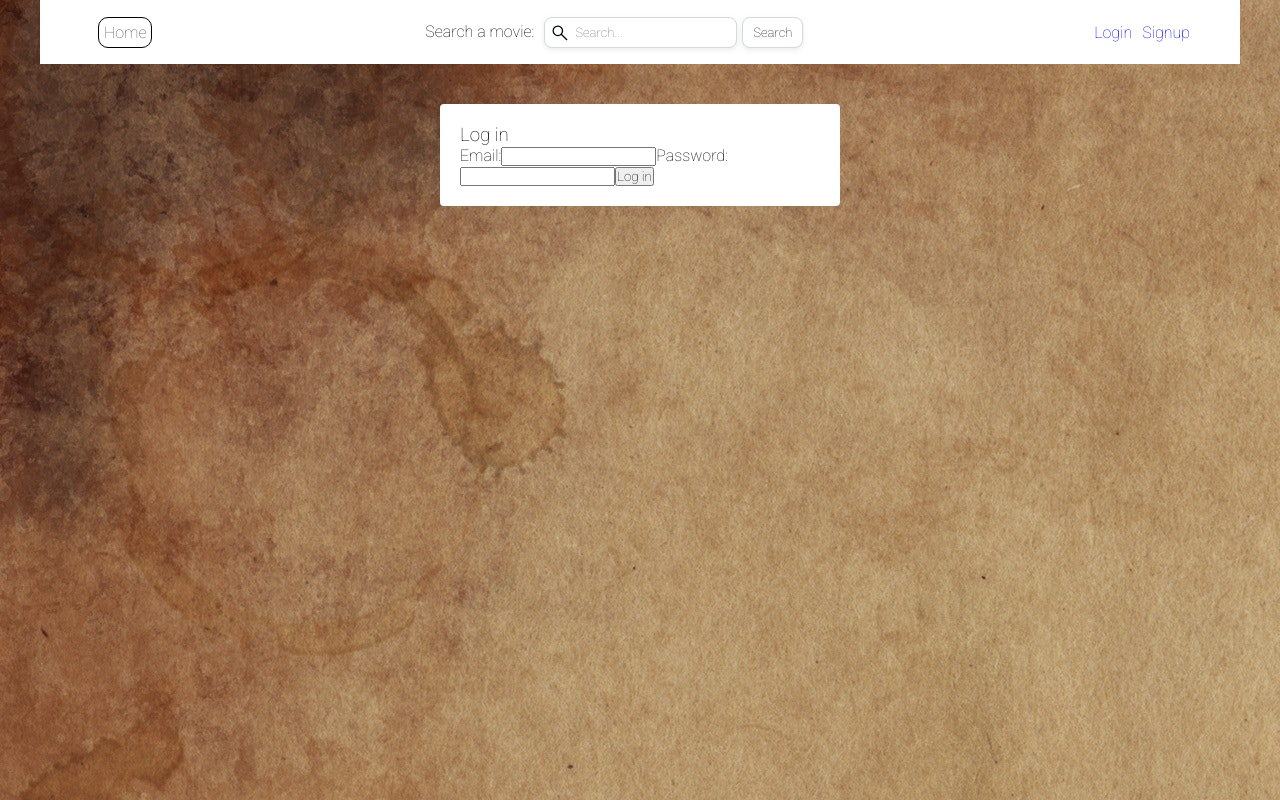
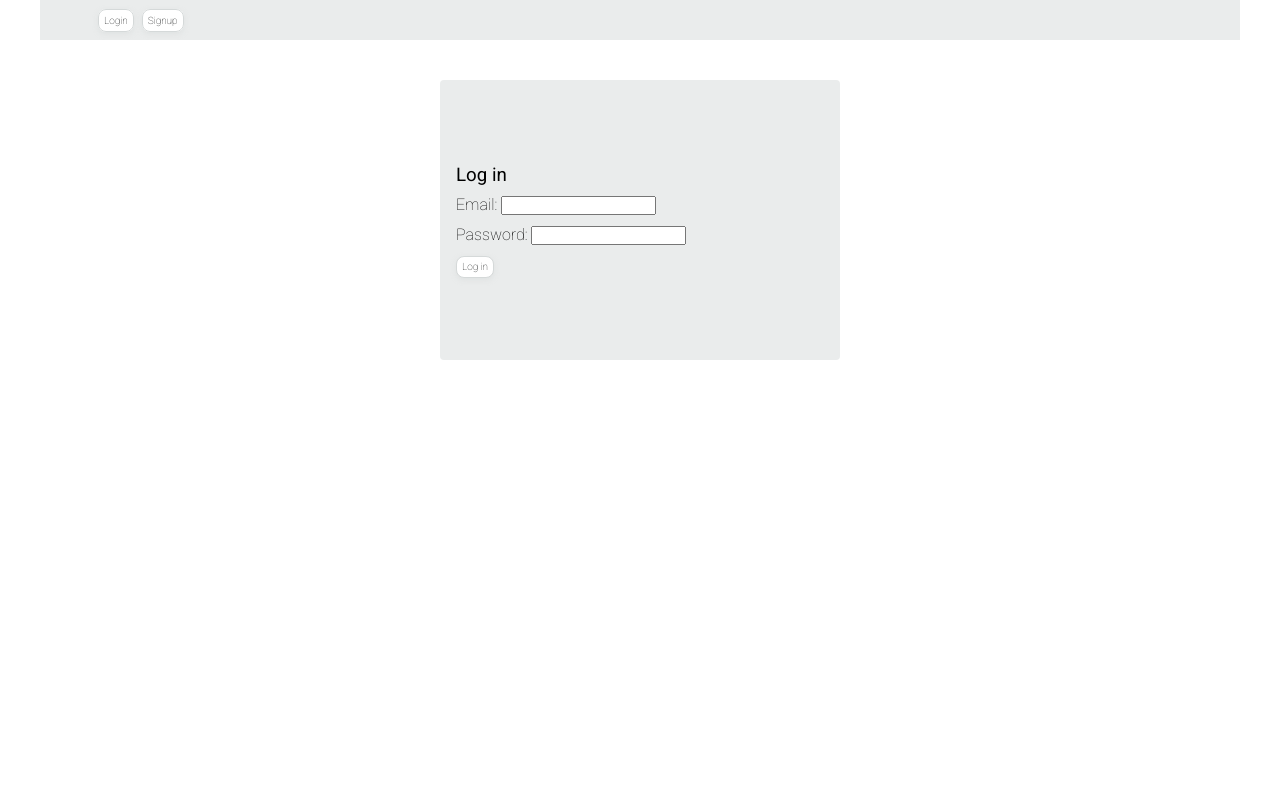
Before and after one commit to SylarLTC/review_movies, a React (Create React App) app in the folder frontend/: page /login in a window 1280 px wide. Built offline with nearby package versions, Linux system fonts and the light colour scheme.

Commit message:
updated App.scss

```diff
--- a/frontend/package.json
+++ b/frontend/package.json
@@ -17,6 +17,7 @@
     "react-dom": "^18.2.0",
     "react-router-dom": "^6.8.1",
     "react-scripts": "5.0.1",
+    "sass": "^1.62.1",
     "typescript": "^4.9.5",
     "web-vitals": "^2.1.4"
   },
--- a/frontend/src/App.css
+++ b/frontend/src/App.scss
@@ -1,23 +1,22 @@
 @import url("https://fonts.googleapis.com/css2?family=Roboto:wght@100;300;400;500;700;900&display=swap");
 
-:root {
-  --primary: rgb(88, 84, 84);
-  --secondary: rgb(244, 198, 254);
-  --marginMobLR: 0 auto;
-  --widthMob: 20rem;
-  /* Tablets */
-  --marginTabLR: 0 auto;
-  --widthTab: 600px;
-  /* Laptop */
-  --marginLapLR: 0 auto;
-  --widthLap: 824px;
-  /* Desktop */
-  --marginDeskLR: 0 auto;
-  --widthDesk: 1200px;
-  /* 4k Desktop */
-  --margin4kDeskLR: 0 auto;
-  --width4kDesk: 2200px;
-}
+$primary: rgb(88, 84, 84);
+$secondary: rgb(244, 198, 254);
+$bgc-grey: rgba(213, 217, 217, 0.5);
+$marginMobLR: 0 0;
+$widthMob: 100%;
+/* Tablets */
+$marginTabLR: 0 auto;
+$widthTab: 600px;
+/* Laptop */
+$marginLapLR: 0 auto;
+$widthLap: 824px;
+/* Desktop */
+$marginDeskLR: 0 auto;
+$widthDesk: 1200px;
+/* 4k Desktop */
+$margin4kDeskLR: 0 auto;
+$width4kDesk: 2200px;
 
 * {
   margin: 0;
@@ -32,7 +31,9 @@ a {
 }
 
 body {
-  background: url(./assets/pexels-pixabay-235985.jpg);
+  // background: url(./assets/pexels-pixabay-235985.jpg);
+  min-width: 330px;
+
 }
 
 textarea {
@@ -49,40 +50,46 @@ textarea {
 
 .home {
   background-color: #fff;
-  margin: var(--marginMobLR);
-  width: var(--widthMob);
+  margin: $marginMobLR;
+  width: $widthMob;
 }
 
 .movies {
-  padding: 20px 20px;
+  padding: 10px 5px;
   display: grid;
   grid-template-columns: 1fr;
   gap: 20px;
+  width: 100%;
 }
 
 /* MovieForm.tsx */
 
 .movieForm {
   background-color: #fff;
-  margin: var(--marginMobLR);
-  width: var(--widthMob);
+  margin: $marginMobLR;
+  width: $widthMob;
   display: flex;
   justify-content: center;
   height: 100vh;
+  margin-top: 10px;
+}
+
+.movieForm-form {
+  font-size: 13px;
 }
 
 .movieForm-form textarea {
-  min-height: 50px;
-  width: 207px;
+  min-height: 150px;
+  width: 100%;
 
   background-color: #fff;
   border: 1px solid #d5d9d9;
   border-radius: 8px;
   box-shadow: rgba(213, 217, 217, 0.5) 0 2px 5px 0;
-  font-size: 13px;
-  line-height: 29px;
+  // font-size: 13px;
+  // line-height: 29px;
   color: #0f1111;
-  padding: 0 10px;
+  padding: 1px 5px;
   outline: 0;
 }
 
@@ -97,9 +104,7 @@ textarea {
 }
 
 .movieForm-form img {
-  height: 300px;
-  width: 200px;
-  border-radius: 5px;
+  display: none;
 }
 
 .movieForm-loading {
@@ -117,9 +122,9 @@ textarea {
   box-shadow: rgba(213, 217, 217, 0.5) 0 2px 5px 0;
   color: #0f1111;
   cursor: pointer;
-  font-size: 13px;
-  line-height: 29px;
-  padding: 0 10px;
+  // font-size: 13px;
+  // line-height: 29px;
+  // padding: 0 50px;
 }
 
 .save-btn:hover {
@@ -131,13 +136,14 @@ textarea {
 /* Header.tsx */
 
 .header {
-  background-color: #fff;
+  // background-color: #fff;
+  background-color: $bgc-grey;
   display: flex;
   align-items: center;
   justify-content: space-between;
-  height: 4em;
-  margin: var(--marginMobLR);
-  width: var(--widthMob);
+  height: 2.5em;
+  margin: $marginMobLR;
+  width: $widthMob;
 }
 .header input {
   margin-right: 5px;
@@ -150,12 +156,15 @@ textarea {
   border: 1px black solid;
   padding: 5px;
   border-radius: 10px;
-  color: var(--primary);
+  color: $primary;
   margin-left: 8px;
+  font-size: 10px;
+  line-height: 20px;
+  // display: none;
 }
 
 .home-btn:hover {
-  background-color: var(--primary);
+  background-color: $primary;
   color: #fff;
 }
 
@@ -166,10 +175,10 @@ textarea {
   box-shadow: rgba(213, 217, 217, 0.5) 0 2px 5px 0;
   color: #0f1111;
   cursor: pointer;
-  font-size: 13px;
-  line-height: 29px;
-  padding: 0 10px;
-  margin-right: 8px;
+  font-size: 10px;
+  line-height: 20px;
+  padding: 0 5px;
+  margin-right: 0;
 }
 
 .search-btn:hover {
@@ -181,16 +190,67 @@ textarea {
   border: 1px solid #d5d9d9;
   border-radius: 8px;
   box-shadow: rgba(213, 217, 217, 0.5) 0 2px 5px 0;
-  font-size: 13px;
-  line-height: 29px;
+  font-size: 10px;
+  line-height: 20px;
   color: #0f1111;
   padding: 0 10px;
   outline: 0;
+  margin-left: 5px;
 
-  background-image: url("./assets/searchicon.svg");
-  background-position: 5px 5px;
-  background-repeat: no-repeat;
-  padding-left: 30px;
+  // background-image: url("./assets/searchicon.svg");
+  // background-position: 5px 5px;
+  // background-repeat: no-repeat;
+  // padding-left: 30px;
+}
+
+.nav-user {
+  margin-right: 10px;
+}
+
+.user-wrapper {
+  display: flex;
+  margin-left: 5px;
+}
+
+.user-wrapper a {
+  display: flex;
+  align-items: center;
+}
+
+.user-wrapper a:hover {
+  display: flex;
+  align-items: center;
+  color: $primary;
+}
+
+.user-wrapper span {
+  display: none;
+}
+
+.user-btns-login-signup .search-btn {
+  line-height: 20px;
+  font-size: 10px;
+  padding: 5px;
+}
+
+.user-btns-login-signup .search-btn:hover {
+  background-color: $primary;
+}
+
+.user-avatar {
+  border: 1px solid $primary;
+  background-color: $primary;
+  border-radius: 100%;
+  padding: 7px;
+  color: #fff;
+}
+
+.user-avatar:hover {
+  border: 1px solid $secondary;
+  background-color: $secondary;
+  border-radius: 100%;
+  padding: 7px;
+  color: #000;
 }
 
 /* MovieCard.tsx */
@@ -199,8 +259,8 @@ textarea {
   background-color: #fff;
   display: grid;
   grid-template-columns: 1fr;
-  margin: var(--marginMobLR);
-  width: var(--widthMob);
+  margin: $marginMobLR;
+  width: $widthMob;
 }
 
 .card {
@@ -255,13 +315,18 @@ textarea {
 
 .movie-details {
   display: flex;
+  width: 100%;
+  align-items: start;
+  justify-content: start;
+  margin: 0 20px;
 }
 
 .movie-details-preview {
   margin-left: 10px;
   display: flex;
   flex-direction: column;
-  width: 180px;
+  // justify-content: flex-end;
+  width: 60%;
   position: relative;
   gap: 5px;
 }
@@ -305,12 +370,12 @@ textarea {
 @media screen and (min-width: 620px) {
   /* Pages */
   .home {
-    margin: var(--marginTabLR);
-    width: var(--widthTab);
+    margin: $marginTabLR;
+    width: $widthTab;
   }
   .movieForm {
-    margin: var(--marginTabLR);
-    width: var(--widthTab);
+    margin: $marginTabLR;
+    width: $widthTab;
     display: block;
     padding-top: 20px;
   }
@@ -318,6 +383,12 @@ textarea {
     display: flex;
     flex-direction: row;
     margin-left: 50px;
+  }
+  .movieForm-form img {
+    height: 300px;
+    width: 200px;
+    border-radius: 5px;
+    display: block;
   }
   .movieForm-form-content {
     margin-left: 20px;
@@ -335,16 +406,16 @@ textarea {
   }
   .cards {
     grid-template-columns: 1fr;
-    margin: var(--marginTabLR);
-    width: var(--widthTab);
+    margin: $marginTabLR;
+    width: $widthTab;
   }
   .movies {
     grid-template-columns: 1fr;
     justify-items: center;
   }
   .header {
-    margin: var(--marginTabLR);
-    width: var(--widthTab);
+    margin: $marginTabLR;
+    width: $widthTab;
     justify-content: space-between;
     padding: 0 50px;
   }
@@ -357,12 +428,12 @@ textarea {
 @media screen and (min-width: 960px) {
   /* Pages */
   .home {
-    margin: var(--marginLapLR);
-    width: var(--widthLap);
+    margin: $marginLapLR;
+    width: $widthLap;
   }
   .movieForm {
-    margin: var(--marginLapLR);
-    width: var(--widthLap);
+    margin: $marginLapLR;
+    width: $widthLap;
     padding-top: 40px;
   }
   .movieForm-form {
@@ -380,15 +451,15 @@ textarea {
   /* Components */
   .cards {
     grid-template-columns: 1fr 1fr;
-    margin: var(--marginLapLR);
-    width: var(--widthLap);
+    margin: $marginLapLR;
+    width: $widthLap;
   }
   .movies {
     grid-template-columns: 1fr 1fr;
   }
   .header {
-    margin: var(--marginLapLR);
-    width: var(--widthLap);
+    margin: $marginLapLR;
+    width: $widthLap;
   }
   .movie-details img {
     width: 120px;
@@ -404,12 +475,12 @@ textarea {
 @media screen and (min-width: 1200px) {
   /* Pages */
   .home {
-    margin: var(--marginDeskLR);
-    width: var(--widthDesk);
+    margin: $marginDeskLR;
+    width: $widthDesk;
   }
   .movieForm {
-    margin: var(--marginDeskLR);
-    width: var(--widthDesk);
+    margin: $marginDeskLR;
+    width: $widthDesk;
   }
   .movieForm-form {
     margin-left: 220px;
@@ -427,15 +498,15 @@ textarea {
   /* Components */
   .cards {
     grid-template-columns: 1fr 1fr 1fr;
-    margin: var(--marginDeskLR);
-    width: var(--widthDesk);
+    margin: $marginDeskLR;
+    width: $widthDesk;
   }
   .movies {
     grid-template-columns: 1fr 1fr;
   }
   .header {
-    margin: var(--marginDeskLR);
-    width: var(--widthDesk);
+    margin: $marginDeskLR;
+    width: $widthDesk;
   }
   .movie-details img {
     width: 200px;
@@ -450,12 +521,12 @@ textarea {
 @media screen and (min-width: 2400px) {
   /* Pages */
   .home {
-    margin: var(--margin4kDeskLR);
-    width: var(--width4kDesk);
+    margin: $margin4kDeskLR;
+    width: $width4kDesk;
   }
   .movieForm {
-    margin: var(--margin4kDeskLR);
-    width: var(--width4kDesk);
+    margin: $margin4kDeskLR;
+    width: $width4kDesk;
   }
   .movieForm-form {
     margin-left: 720px;
@@ -473,15 +544,15 @@ textarea {
   /* Components */
   .cards {
     grid-template-columns: 1fr 1fr 1fr;
-    margin: var(--margin4kDeskLR);
-    width: var(--width4kDesk);
+    margin: $margin4kDeskLR;
+    width: $width4kDesk;
   }
   .movies {
     grid-template-columns: 1fr 1fr 1fr;
   }
   .header {
-    margin: var(--margin4kDeskLR);
-    width: var(--width4kDesk);
+    margin: $margin4kDeskLR;
+    width: $width4kDesk;
   }
   .movie-details img {
     width: 200px;
@@ -495,13 +566,30 @@ nav {
   align-items: center;
 }
 nav a {
-  margin-left: 10px;
+  border: 1px black solid;
+  padding: 5px;
+  border-radius: 10px;
+  color: $primary;
+  margin-left: 8px;
 }
+
+nav a:hover {
+  background-color: $primary;
+  color: #fff;
+}
+
 /* auth forms */
-form.signup, form.login {
+form.signup,
+form.login {
+  line-height: 30px;
   max-width: 400px;
   margin: 40px auto;
-  padding: 20px;
-  background: #fff;
+  padding: 5em 1em;
+  background-color: $bgc-grey;
   border-radius: 4px;
 }
+
+form.signup h3,
+form.login h3 {
+  font-weight: 400;
+}
--- a/frontend/src/App.tsx
+++ b/frontend/src/App.tsx
@@ -1,6 +1,6 @@
 import { useState } from "react";
 import { BrowserRouter, Routes, Route, Navigate } from "react-router-dom";
-import "./App.css";
+import "./App.scss";
 import { useMoviesContext } from "./hooks/useMoviesContext";
 import { useAuthContext } from "./hooks/useAuthContext";
 
--- a/frontend/src/components/Header.tsx
+++ b/frontend/src/components/Header.tsx
@@ -33,7 +33,7 @@ export const Header = (props: IProps) => {
     try {
       const res = await axios.get("/api/movies/search/" + title, {
         headers: {
-          'Authorization': `Bearer ${user.token}`,
+          Authorization: `Bearer ${user.token}`,
         },
       });
 
@@ -60,15 +60,18 @@ export const Header = (props: IProps) => {
   return (
     <>
       <div className="header">
+        {user && (
           <Link className="home-btn" to="/" onClick={() => setTitle("")}>
             Home
           </Link>
+        )}
 
+        {user && (
           <div className="searchBar">
             <form action="" method="get">
               <label htmlFor="searchBarInput">Search a movie:</label>
               <input
-              type="search"
+                // type="search"
                 value={title}
                 placeholder="Search..."
                 id="searchBarInput"
@@ -87,18 +90,28 @@ export const Header = (props: IProps) => {
               </button>
             </form>
           </div>
+        )}
 
-        <nav>
+        <nav className="nav-user">
           {user && (
-            <div>
+            <div className="user-wrapper">
+              <div className="user-avatar">
+                {user.email.slice(0, 1).toUpperCase()}
+              </div>
               <span>{user.email}</span>
-              <button onClick={handleLogout}>Log out</button>
+              <Link to="/" className="search-btn" onClick={handleLogout}>
+                Log out
+              </Link>
             </div>
           )}
           {!user && (
-            <div>
-              <Link to="/login">Login</Link>
-              <Link to="/signup">Signup</Link>
+            <div className="user-btns-login-signup">
+              <Link className="search-btn" to="/login">
+                Login
+              </Link>
+              <Link className="search-btn" to="/signup">
+                Signup
+              </Link>
             </div>
           )}
         </nav>
--- a/frontend/src/components/MovieDetails.tsx
+++ b/frontend/src/components/MovieDetails.tsx
@@ -34,7 +34,7 @@ export const MovieDetails = (props: IProps) => {
   return (
     <div className="movie-details">
       <Link to={`/movies/${movie.imdbID}`}>
-        <img src={movie.poster} alt="" />
+        <img src={movie.poster} alt={movie.title} />
       </Link>
       <div className="movie-details-preview">
         <p className="movie-title">{movie.title}</p>
--- a/frontend/src/pages/Login.tsx
+++ b/frontend/src/pages/Login.tsx
@@ -16,21 +16,25 @@ export const Login = () => {
     <form className="login" onSubmit={handleSubmit}>
       <h3>Log in</h3>
 
-      <label>Email:</label>
+      <div className="email">
+      <label>Email: </label>
       <input
         type="email"
         value={email}
         onChange={(e) => setEmail(e.target.value)}
       />
+      </div>
 
-      <label>Password:</label>
+      <div className="password">
+      <label>Password: </label>
       <input
         type="password"
         value={password}
         onChange={(e) => setPassword(e.target.value)}
       />
+      </div>
 
-      <button disabled={isLoading}>Log in</button>
+      <button className="search-btn" disabled={isLoading}>Log in</button>
       {error && <div className="error">{error}</div>}
     </form>
   );
--- a/frontend/src/pages/MovieForm.tsx
+++ b/frontend/src/pages/MovieForm.tsx
@@ -135,7 +135,7 @@ export const MovieForm = (props: IProps) => {
             className="movieForm-form"
           >
             <div className="movieForm-form-img">
-              <img src={movie.Poster} alt="" />
+              <img src={movie.Poster} alt={movie.Title} />
             </div>
             <div className="movieForm-form-content">
               <p className="movie-title">{movie.Title}</p>
--- a/frontend/src/pages/Signup.tsx
+++ b/frontend/src/pages/Signup.tsx
@@ -16,21 +16,25 @@ export const Signup = () => {
     <form className="signup" onSubmit={handleSubmit}>
       <h3>Sign up</h3>
 
-      <label>Email:</label>
+      <div className="email">
+      <label>Email: </label>
       <input
         type="email"
         value={email}
         onChange={(e) => setEmail(e.target.value)}
       />
+      </div>
 
-      <label>Password:</label>
+      <div className="password">
+      <label>Password: </label>
       <input
         type="password"
         value={password}
         onChange={(e) => setPassword(e.target.value)}
       />
+      </div>
 
-      <button disabled={isLoading}>Sign up</button>
+      <button className="search-btn" disabled={isLoading}>Sign up</button>
       {error && <div className="error">{error}</div>}
     </form>
   );
```
Also changed, not shown: frontend/public/index.html (+0 -23 lines), frontend/src/hooks/useLogout.tsx (+4 -4 lines), 1 other file (tests, documents, lock files or other folders). Lines whose indentation alone changed are shown as unchanged.
